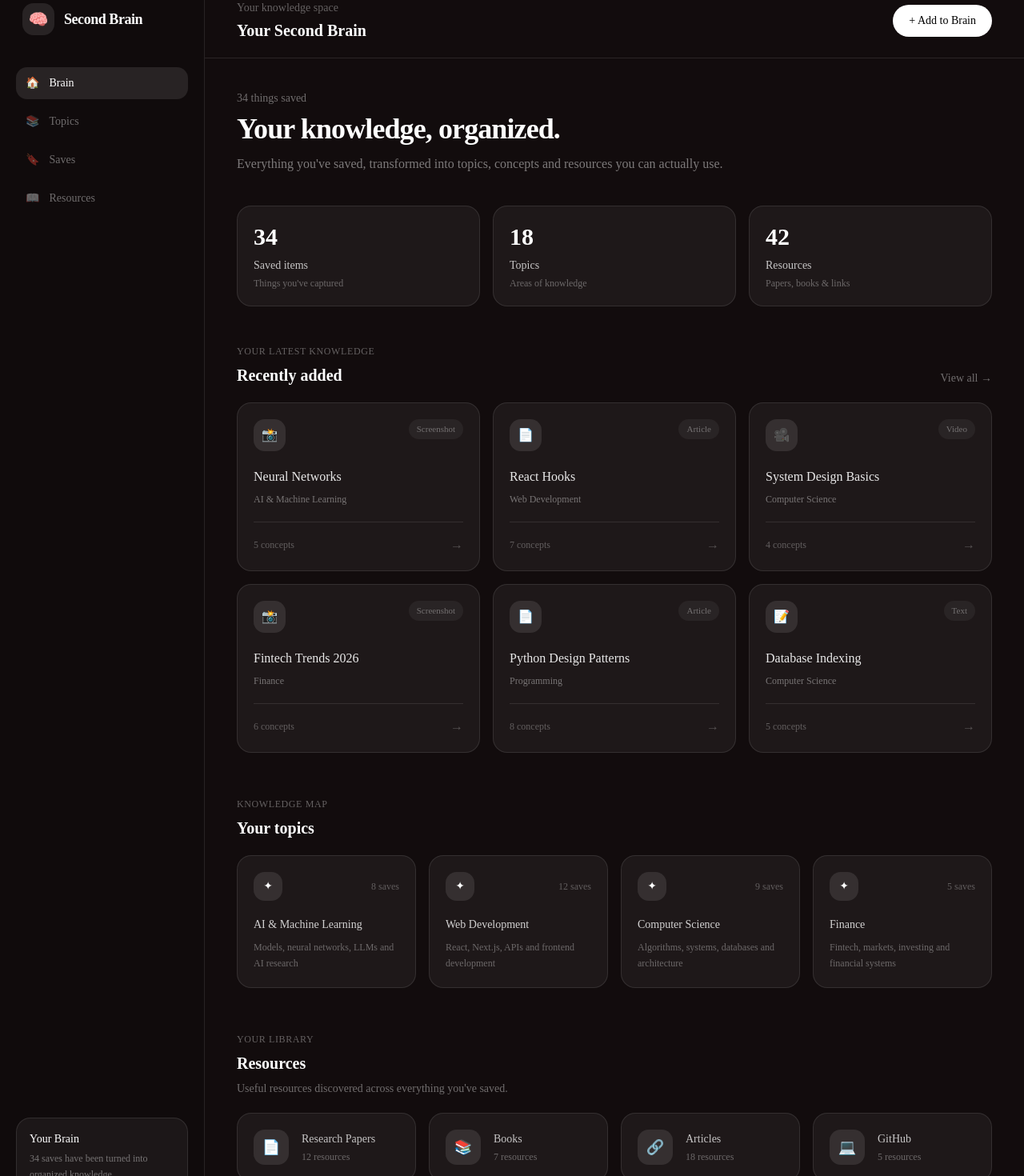
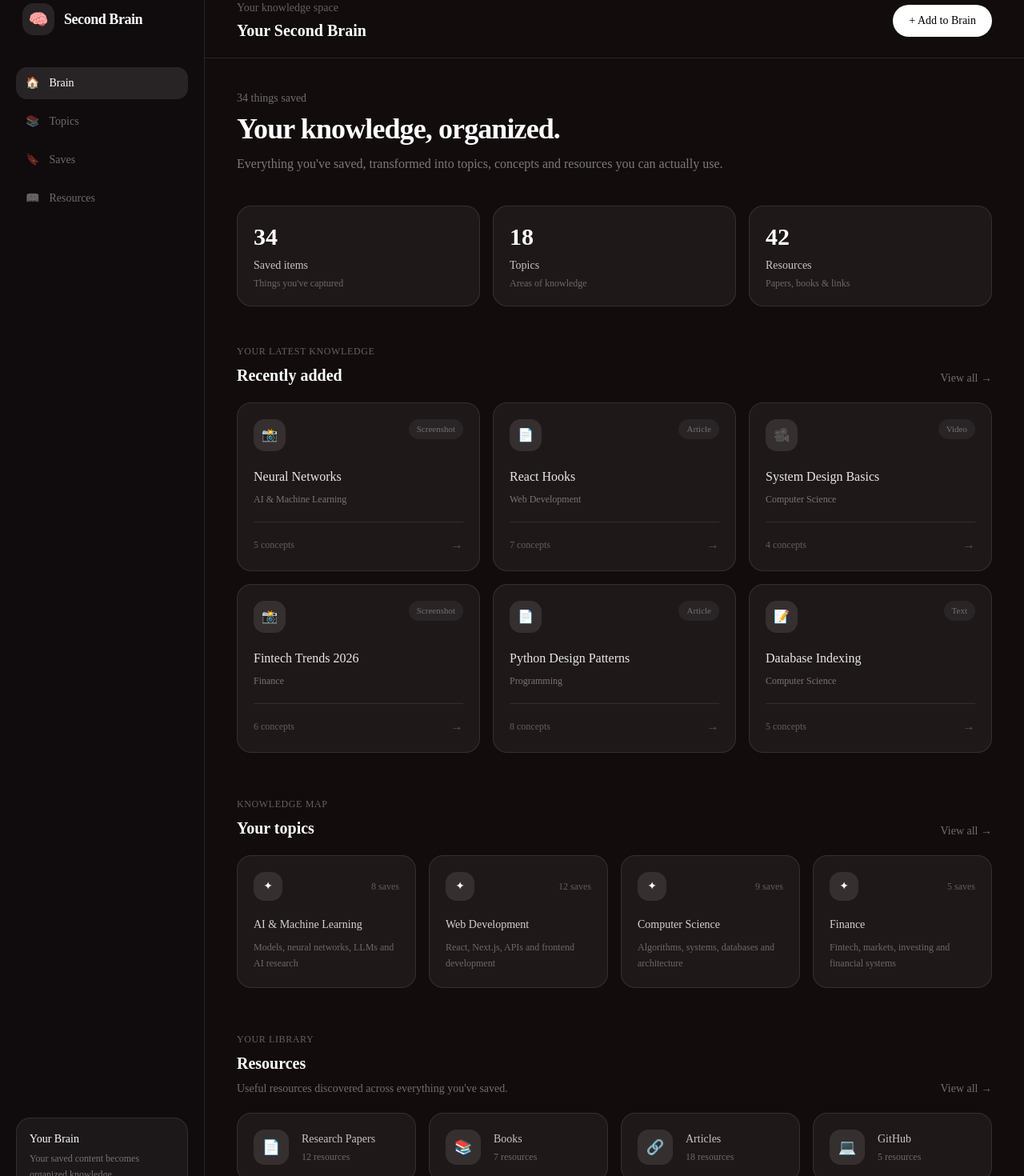
Before and after one commit to niha3008/second-brain, a Next.js app: page /dashboard in a window 1280 px wide. Shown: the part 20-1490 px from the top of the page at 80% size. Built offline with nearby package versions, Linux system fonts and the light colour scheme.

Commit message:
fix: connect dashboard navigation

```diff
--- a/src/app/dashboard/page.tsx
+++ b/src/app/dashboard/page.tsx
@@ -1,7 +1,5 @@
-"use client";
-
 import Link from "next/link";
-import { useState } from "react";
+import Sidebar from "@/components/layout/sidebar";
 
 type SavedItem = {
   id: string;
@@ -12,6 +10,7 @@ type SavedItem = {
 };
 
 type Topic = {
+  id: string;
   name: string;
   count: number;
   description: string;
@@ -70,21 +69,25 @@ const recentItems: SavedItem[] = [
 
 const topics: Topic[] = [
   {
+    id: "ai-machine-learning",
     name: "AI & Machine Learning",
     count: 8,
     description: "Models, neural networks, LLMs and AI research",
   },
   {
+    id: "web-development",
     name: "Web Development",
     count: 12,
     description: "React, Next.js, APIs and frontend development",
   },
   {
+    id: "computer-science",
     name: "Computer Science",
     count: 9,
     description: "Algorithms, systems, databases and architecture",
   },
   {
+    id: "finance",
     name: "Finance",
     count: 5,
     description: "Fintech, markets, investing and financial systems",
@@ -115,74 +118,13 @@ const resourceCategories: ResourceCategory[] = [
 ];
 
 export default function DashboardPage() {
-  const [activeNav, setActiveNav] = useState("Brain");
-
   return (
     <main className="min-h-screen bg-[#120c0d] text-white">
       <div className="flex min-h-screen">
-        {/* Sidebar */}
-        <aside className="hidden w-64 shrink-0 border-r border-white/10 bg-black/10 px-5 py-6 lg:flex lg:flex-col">
-          <Link href="/" className="flex items-center gap-3 px-2">
-            <div className="flex h-10 w-10 items-center justify-center rounded-xl bg-white/10 text-xl">
-              🧠
-            </div>
+        <Sidebar active="brain" />
 
-            <span className="text-lg font-semibold tracking-tight">
-              Second Brain
-            </span>
-          </Link>
-
-          <nav className="mt-10 space-y-2">
-            <NavItem
-              icon="🏠"
-              label="Brain"
-              active={activeNav === "Brain"}
-              onClick={() => setActiveNav("Brain")}
-            />
-
-            <NavItem
-              icon="📚"
-              label="Topics"
-              active={activeNav === "Topics"}
-              onClick={() => setActiveNav("Topics")}
-            />
-
-            <NavItem
-              icon="🔖"
-              label="Saves"
-              active={activeNav === "Saves"}
-              onClick={() => setActiveNav("Saves")}
-            />
-
-            <NavItem
-              icon="📖"
-              label="Resources"
-              active={activeNav === "Resources"}
-              onClick={() => setActiveNav("Resources")}
-            />
-          </nav>
-
-          <div className="mt-auto">
-            <div className="rounded-2xl border border-white/10 bg-white/5 p-4">
-              <p className="text-sm font-medium">Your Brain</p>
-
-              <p className="mt-1 text-xs leading-5 text-white/40">
-                34 saves have been turned into organized knowledge.
-              </p>
-
-              <div className="mt-4 h-1.5 overflow-hidden rounded-full bg-white/10">
-                <div className="h-full w-[68%] rounded-full bg-white/60" />
-              </div>
-
-              <p className="mt-2 text-xs text-white/30">
-                68% organized
-              </p>
-            </div>
-          </div>
-        </aside>
-
-        {/* Main */}
         <div className="flex-1">
+          {/* Header */}
           <header className="flex items-center justify-between border-b border-white/10 px-6 py-5 sm:px-10">
             <div>
               <p className="text-sm text-white/35">
@@ -224,7 +166,7 @@ export default function DashboardPage() {
               <StatCard
                 value="34"
                 label="Saved items"
-                description="Things you've captured"
+                description="Things you&apos;ve captured"
               />
 
               <StatCard
@@ -253,12 +195,12 @@ export default function DashboardPage() {
                   </h2>
                 </div>
 
-                <button
-                  type="button"
+                <Link
+                  href="/dashboard"
                   className="text-sm text-white/40 transition hover:text-white"
                 >
                   View all →
-                </button>
+                </Link>
               </div>
 
               <div className="mt-5 grid gap-4 sm:grid-cols-2 xl:grid-cols-3">
@@ -273,6 +215,7 @@ export default function DashboardPage() {
 
             {/* Topics */}
             <section className="mt-14">
+              <div className="flex items-end justify-between">
                 <div>
                   <p className="text-xs font-medium uppercase tracking-wider text-white/35">
                     Knowledge map
@@ -283,10 +226,18 @@ export default function DashboardPage() {
                   </h2>
                 </div>
 
+                <Link
+                  href="/topics"
+                  className="text-sm text-white/40 transition hover:text-white"
+                >
+                  View all →
+                </Link>
+              </div>
+
               <div className="mt-5 grid gap-4 sm:grid-cols-2 xl:grid-cols-4">
                 {topics.map((topic) => (
                   <TopicCard
-                    key={topic.name}
+                    key={topic.id}
                     topic={topic}
                   />
                 ))}
@@ -295,6 +246,7 @@ export default function DashboardPage() {
 
             {/* Resources */}
             <section className="mt-14 pb-12">
+              <div className="flex items-end justify-between">
                 <div>
                   <p className="text-xs font-medium uppercase tracking-wider text-white/35">
                     Your library
@@ -308,6 +260,14 @@ export default function DashboardPage() {
                     Useful resources discovered across everything you&apos;ve
                     saved.
                   </p>
+                </div>
+
+                <Link
+                  href="/resources"
+                  className="text-sm text-white/40 transition hover:text-white"
+                >
+                  View all →
+                </Link>
               </div>
 
               <div className="mt-5 grid gap-4 sm:grid-cols-2 lg:grid-cols-4">
@@ -327,35 +287,8 @@ export default function DashboardPage() {
 }
 
 /* ─────────────────────────────────────────────
-   Components
+   Stat Card
 ───────────────────────────────────────────── */
-
-function NavItem({
-  icon,
-  label,
-  active,
-  onClick,
-}: {
-  icon: string;
-  label: string;
-  active: boolean;
-  onClick: () => void;
-}) {
-  return (
-    <button
-      type="button"
-      onClick={onClick}
-      className={`flex w-full items-center gap-3 rounded-xl px-3 py-2.5 text-sm transition ${
-        active
-          ? "bg-white/10 text-white"
-          : "text-white/40 hover:bg-white/5 hover:text-white"
-      }`}
-    >
-      <span>{icon}</span>
-      <span>{label}</span>
-    </button>
-  );
-}
 
 function StatCard({
   value,
@@ -368,7 +301,9 @@ function StatCard({
 }) {
   return (
     <div className="rounded-2xl border border-white/10 bg-white/5 p-5">
-      <p className="text-3xl font-semibold">{value}</p>
+      <p className="text-3xl font-semibold">
+        {value}
+      </p>
 
       <p className="mt-2 text-sm font-medium text-white/75">
         {label}
@@ -381,7 +316,15 @@ function StatCard({
   );
 }
 
-function SavedItemCard({ item }: { item: SavedItem }) {
+/* ─────────────────────────────────────────────
+   Saved Item Card
+───────────────────────────────────────────── */
+
+function SavedItemCard({
+  item,
+}: {
+  item: SavedItem;
+}) {
   return (
     <Link
       href={`/item/${item.id}`}
@@ -397,7 +340,7 @@ function SavedItemCard({ item }: { item: SavedItem }) {
         </span>
       </div>
 
-      <h3 className="mt-5 font-medium text-white/90 group-hover:text-white">
+      <h3 className="mt-5 font-medium text-white/90 transition group-hover:text-white">
         {item.title}
       </h3>
 
@@ -418,11 +361,19 @@ function SavedItemCard({ item }: { item: SavedItem }) {
   );
 }
 
-function TopicCard({ topic }: { topic: Topic }) {
+/* ─────────────────────────────────────────────
+   Topic Card
+───────────────────────────────────────────── */
+
+function TopicCard({
+  topic,
+}: {
+  topic: Topic;
+}) {
   return (
-    <button
-      type="button"
-      className="rounded-2xl border border-white/10 bg-white/5 p-5 text-left transition hover:border-white/20 hover:bg-white/[0.07]"
+    <Link
+      href={`/topics/${topic.id}`}
+      className="group rounded-2xl border border-white/10 bg-white/5 p-5 text-left transition hover:border-white/20 hover:bg-white/[0.07]"
     >
       <div className="flex items-center justify-between">
         <span className="flex h-9 w-9 items-center justify-center rounded-xl bg-white/10 text-sm">
@@ -434,16 +385,20 @@ function TopicCard({ topic }: { topic: Topic }) {
         </span>
       </div>
 
-      <h3 className="mt-5 text-sm font-medium text-white/80">
+      <h3 className="mt-5 text-sm font-medium text-white/80 transition group-hover:text-white">
         {topic.name}
       </h3>
 
       <p className="mt-2 text-xs leading-5 text-white/35">
         {topic.description}
       </p>
-    </button>
+    </Link>
   );
 }
+
+/* ─────────────────────────────────────────────
+   Resource Card
+───────────────────────────────────────────── */
 
 function ResourceCard({
   resource,
@@ -451,16 +406,16 @@ function ResourceCard({
   resource: ResourceCategory;
 }) {
   return (
-    <button
-      type="button"
-      className="flex items-center gap-4 rounded-2xl border border-white/10 bg-white/5 p-5 text-left transition hover:border-white/20 hover:bg-white/[0.07]"
+    <Link
+      href="/resources"
+      className="group flex items-center gap-4 rounded-2xl border border-white/10 bg-white/5 p-5 text-left transition hover:border-white/20 hover:bg-white/[0.07]"
     >
       <div className="flex h-11 w-11 shrink-0 items-center justify-center rounded-xl bg-white/10 text-lg">
         {resource.icon}
       </div>
 
       <div>
-        <p className="text-sm font-medium text-white/75">
+        <p className="text-sm font-medium text-white/75 transition group-hover:text-white">
           {resource.label}
         </p>
 
@@ -468,20 +423,28 @@ function ResourceCard({
           {resource.count} resources
         </p>
       </div>
-    </button>
+    </Link>
   );
 }
+
+/* ─────────────────────────────────────────────
+   Type Icon
+───────────────────────────────────────────── */
 
 function getTypeIcon(type: SavedItem["type"]) {
   switch (type) {
     case "Screenshot":
       return "📸";
+
     case "Article":
       return "📄";
+
     case "Video":
       return "🎥";
+
     case "Text":
       return "📝";
+
     default:
       return "📌";
   }
--- a/src/components/layout/sidebar.tsx
+++ b/src/components/layout/sidebar.tsx
@@ -10,7 +10,10 @@ export default function Sidebar({
   return (
     <aside className="hidden w-64 shrink-0 border-r border-white/10 bg-black/10 px-5 py-6 lg:flex lg:flex-col">
       {/* Logo */}
-      <Link href="/" className="flex items-center gap-3 px-2">
+      <Link
+        href="/dashboard"
+        className="flex items-center gap-3 px-2"
+      >
         <div className="flex h-10 w-10 items-center justify-center rounded-xl bg-white/10 text-xl">
           🧠
         </div>
@@ -51,7 +54,7 @@ export default function Sidebar({
         />
       </nav>
 
-      {/* Bottom card */}
+      {/* Brain status */}
       <div className="mt-auto">
         <div className="rounded-2xl border border-white/10 bg-white/5 p-4">
           <p className="text-sm font-medium">
@@ -59,7 +62,7 @@ export default function Sidebar({
           </p>
 
           <p className="mt-1 text-xs leading-5 text-white/40">
-            34 saves have been turned into organized knowledge.
+            Your saved content becomes organized knowledge.
           </p>
 
           <div className="mt-4 h-1.5 overflow-hidden rounded-full bg-white/10">
@@ -96,6 +99,7 @@ function SidebarLink({
       }`}
     >
       <span>{icon}</span>
+
       <span>{label}</span>
     </Link>
   );
```
Lines whose indentation alone changed are shown as unchanged.
